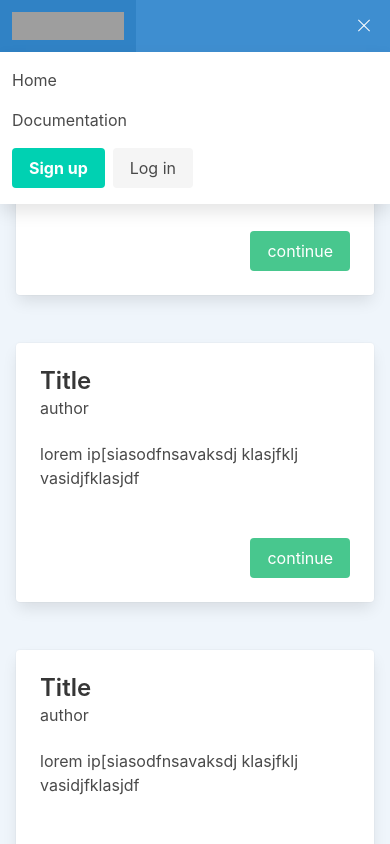
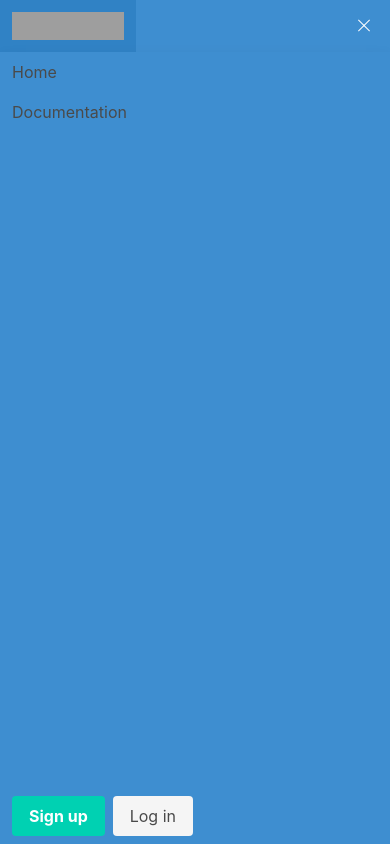
Before and after one commit to impeterk/tinyReddit, a React (Vite) app: page / in a window 390 px wide. Both pictures are taken after a click on the button 364 px from the left and 26 px from the top of the page. Shown: the top 844 px of the page. Built offline with nearby package versions, Linux system fonts and the light colour scheme; grey boxes are pictures that could not be loaded.

Commit message:
navbar menu is now full height

```diff
--- a/src/components/layout/NavBar.jsx
+++ b/src/components/layout/NavBar.jsx
@@ -21,7 +21,7 @@ const [showMobileNav, setShowMobileNav] = useState(false)
                     </a>
                 </div>
 
-                <div id="mobileNavMenu" className={`navbar-menu ${showMobileNav ? 'is-active' : ''}`}>
+                <div id="mobileNavMenu" className={`navbar-menu m-0 p-0 ${showMobileNav ? 'is-active is-flex hero is-fullheight-with-navbar has-background-info' : ''}`}>
                     <div className="navbar-start">
                         <a className="navbar-item">
                             Home
@@ -32,7 +32,7 @@ const [showMobileNav, setShowMobileNav] = useState(false)
                         </a>
                     </div>
 
-                    <div className="navbar-end">
+                    <div className="navbar-end mt-auto">
                         <div className="navbar-item">
                             <div className="buttons">
                                 <a className="button is-primary">
```
